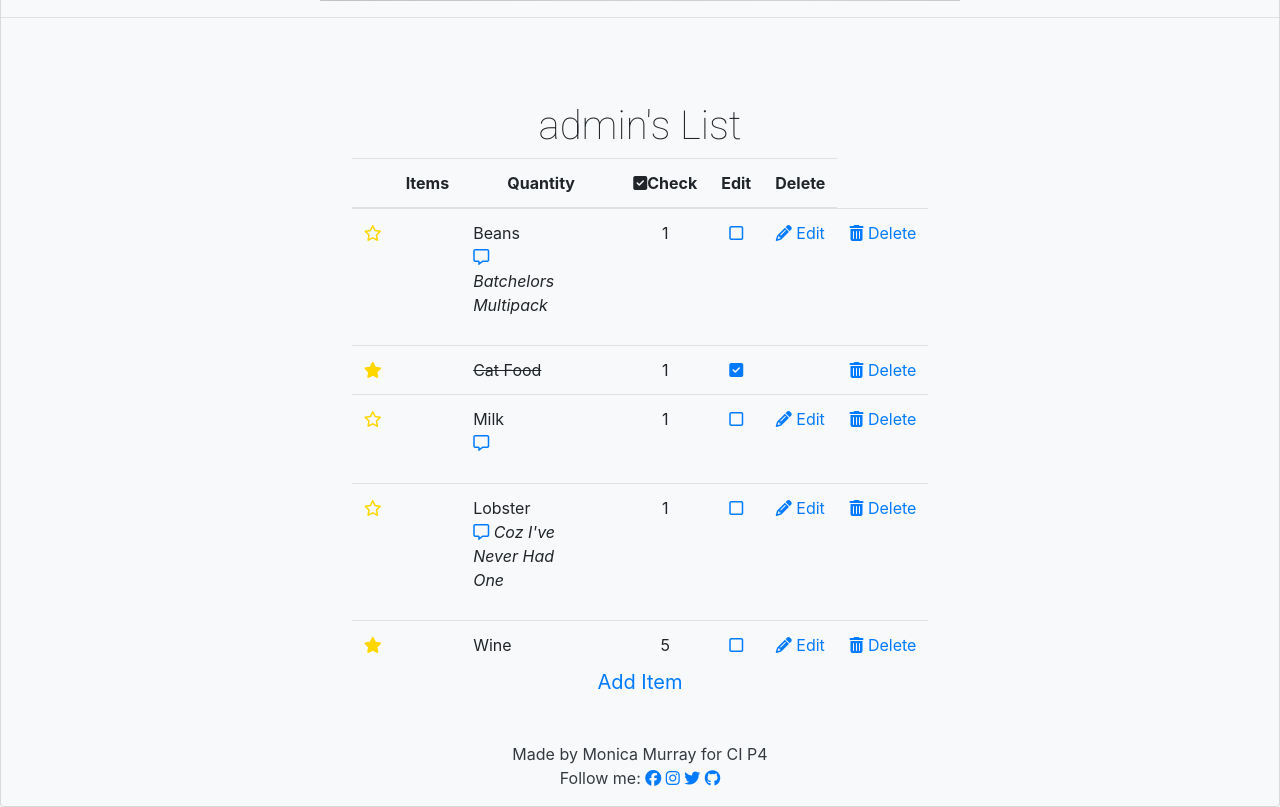
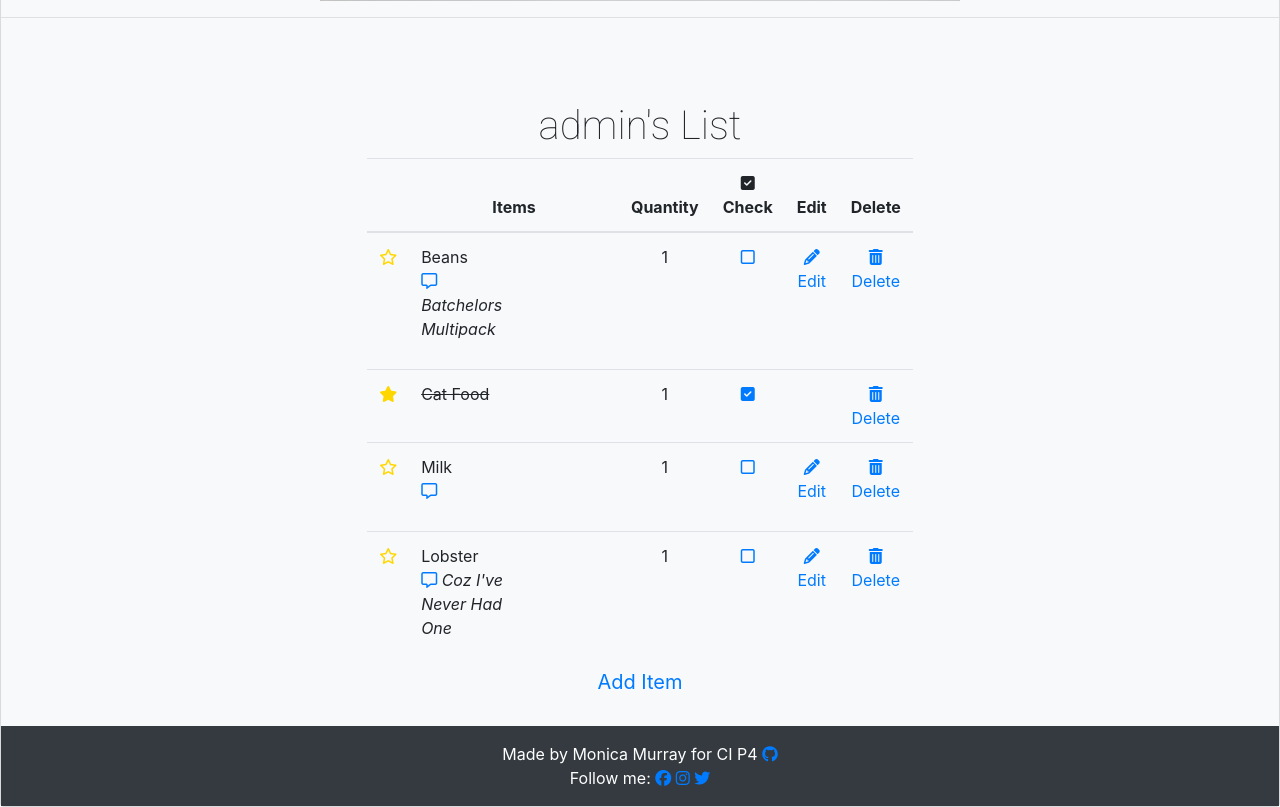
Before and after one commit to MoniMurray/shopping-list, a Django app: page / in a window 1280 px wide. Shown: the part 1029-1836 px from the top of the page. Run offline with Django 3.2, Linux system fonts and the light colour scheme; a user stored in the database is signed in; data comes from the database, SQL or seed files in the repository; both versions use the stored data as it was after the commit; some libraries are stand-ins or nearby versions; some web fonts are replaced.

Commit message:
Resize Table column 'Items' to align with Table headings. README.md - Add to Features Section. Update Footer background colour to dark to match navigation panel

```diff
--- a/templates/base.html
+++ b/templates/base.html
@@ -56,7 +56,7 @@
                         </div>
                   </div>
               </div>
-                        <form class="d-flex" role="search" method="GET" action="{% url 'home' %}">
+                        <form class="d-inline-flex" role="search" method="GET" action="{% url 'home' %}">
                           <input class="form-control me-2" name="query" type="search" placeholder="Search" aria-label="Search">
                           <button class="btn btn-outline-success ml-1" type="submit">Search</button>
                         </form>
@@ -120,18 +120,21 @@
 
       <!-- footer -->
 
-      <footer class="footer mt-auto py-3 light-bg sticky">
+      <footer class="footer mt-auto py-3 light-bg sticky bg-dark">
 
-        <p class="m-0 text-center text-dark">Made by Monica Murray for CI P4</p>
-        <p class="m-0 text-center text-dark">Follow me: <a href="https://www.facebook.com" target="_blank"
+        <p class="m-0 text-center text-white">
+          Made by Monica Murray for CI P4
+          <a href="https://github.com/MoniMurray" target="_blank" rel="noopener"
+          aria-label="Visit my Github profile to see more projects (Opens a new browser page)">
+          <i class="fa-brands fa-github"></i></a></p>
+        <p class="m-0 text-center text-white">Follow me: <a href="https://www.facebook.com" target="_blank"
             rel="noopener" aria-label="Visit my Facebook page (Opens a new browser page)"><i
               class="fa-brands fa-facebook"></i></a>
           <a href="https://www.instagram.com" target="_blank" rel="noopener"
             aria-label="Visit my Instagram page (Opens a new browser page)"><i class="fa-brands fa-instagram"></i></a>
           <a href="https://www.twitter.com" target="_blank" rel="noopener"
             aria-label="Visit my Twitter page (Opens a new browser page)"><i class="fa-brands fa-twitter"></i></a>
-           <a href="https://github.com/MoniMurray" target="_blank" rel="noopener"
-            aria-label="Visit my Github profile to see more projects (Opens a new browser page)"><i class="fa-brands fa-github"></i></a>
+
 
       </footer>
 
--- a/templates/index.html
+++ b/templates/index.html
@@ -25,20 +25,14 @@
       <div style="height: 500px; overflow-y: scroll">
         <table class="table">
           <thead>
-            <tr>
-              <!-- Filter by [category, urgent] -->
-              <!-- <th scope="col">
-                <a href="#">
-                <i class="fa-solid fa-filter"></i>
-              </a>
-              </th> -->
-              <th scope="col"></th>
-              <th scope="col left-align">Items</th>
+            <tr class="w-auto">
+              <th scope="col" class="w-auto"></th>
+              <th scope="col"class="w-50">Items</th>
 
-              <th scope="col">Quantity</th>
-              <th scope="col"><i class="fa-solid fa-square-check"></i>Check</th>
-              <th scope="col">Edit</th>
-              <th scope="col">Delete</th>
+              <th scope="col" class="w-auto">Quantity</th>
+              <th scope="col" class="w-auto"><i class="fa-solid fa-square-check"></i>Check</th>
+              <th scope="col" class="w-auto">Edit</th>
+              <th scope="col" class="w-auto">Delete</th>
             </tr>
           </thead>
 
@@ -67,27 +61,26 @@
               {% endif %}
 
               {% if entry.check_item_as_done %}
-                <th scope="row"></th>
+
                 <td class="text-left text-capitalize">
                   <strike> {{ entry.item_name }} </strike>
                 </td>
                 <td>{{entry.quantity}}</td>
                 <td>
                   <a href="{% url 'toggle_check' entry.id %}">
-                    <!-- <button type="submit" name="toggle_check" value="{{entry.id}}" class="btn-like"> -->
+
                     <i class="fa-solid fa-square-check"></i>
-                    <!-- </button> -->
+
                   </a>
                 </td>
                 <td></td>
                 <td>
                   <a href="{% url 'delete' entry.id %}"
-                    ><i class="fa-solid fa-trash-can"></i> Delete</a
-                  >
+                    ><i class="fa-solid fa-trash-can"></i> Delete</a>
                 </td>
 
               {% else %}
-                <th scope="row"></th>
+
                 <td class="text-left text-capitalize">
                   {{ entry.item_name }}
 
```
Also changed, not shown: README.md, db.sqlite3, 1 other file.
